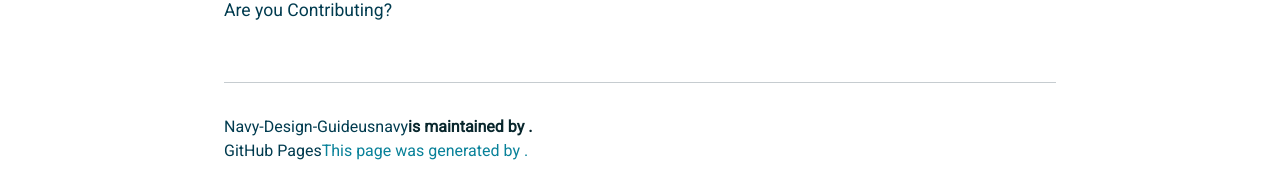
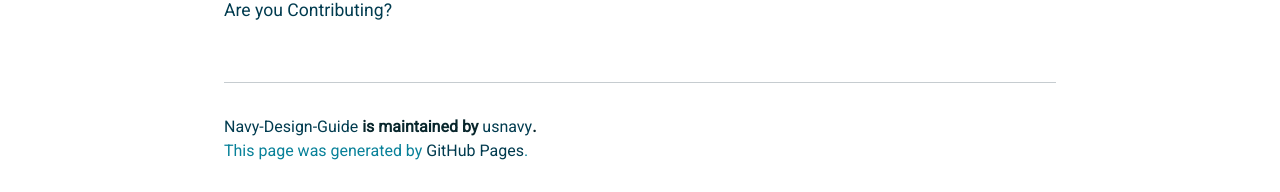
Before and after one commit to usnavy/Navy-Design-Guide, a Jekyll site: the page built from index.md, in a window 1280 px wide. Shown: the part 1316-1508 px from the top of the page. Built offline with Jekyll 4.4.1, drawn with Linux system fonts in a browser that asks for light colours; our own code applies the rules of GitHub Pages for plain Markdown files.

Commit message:
Update jekyll-design.scss

```diff
--- a/_sass/jekyll-design.scss
+++ b/_sass/jekyll-design.scss
@@ -466,3 +466,7 @@ a {
   display: inline-block;
   margin-top: 6px;
 }
+
+.site-footer a {
+  float: none !important;
+}
```
